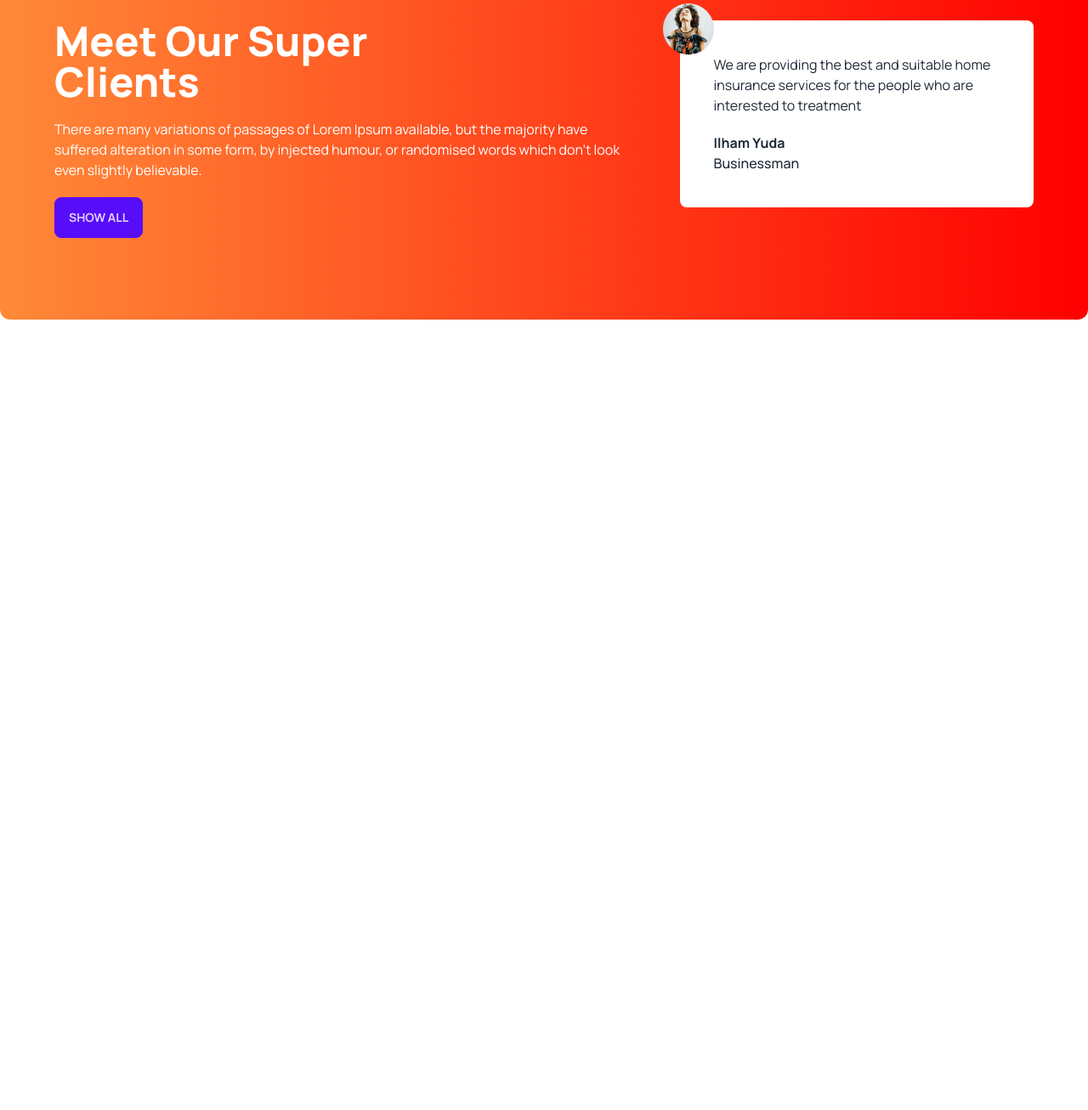
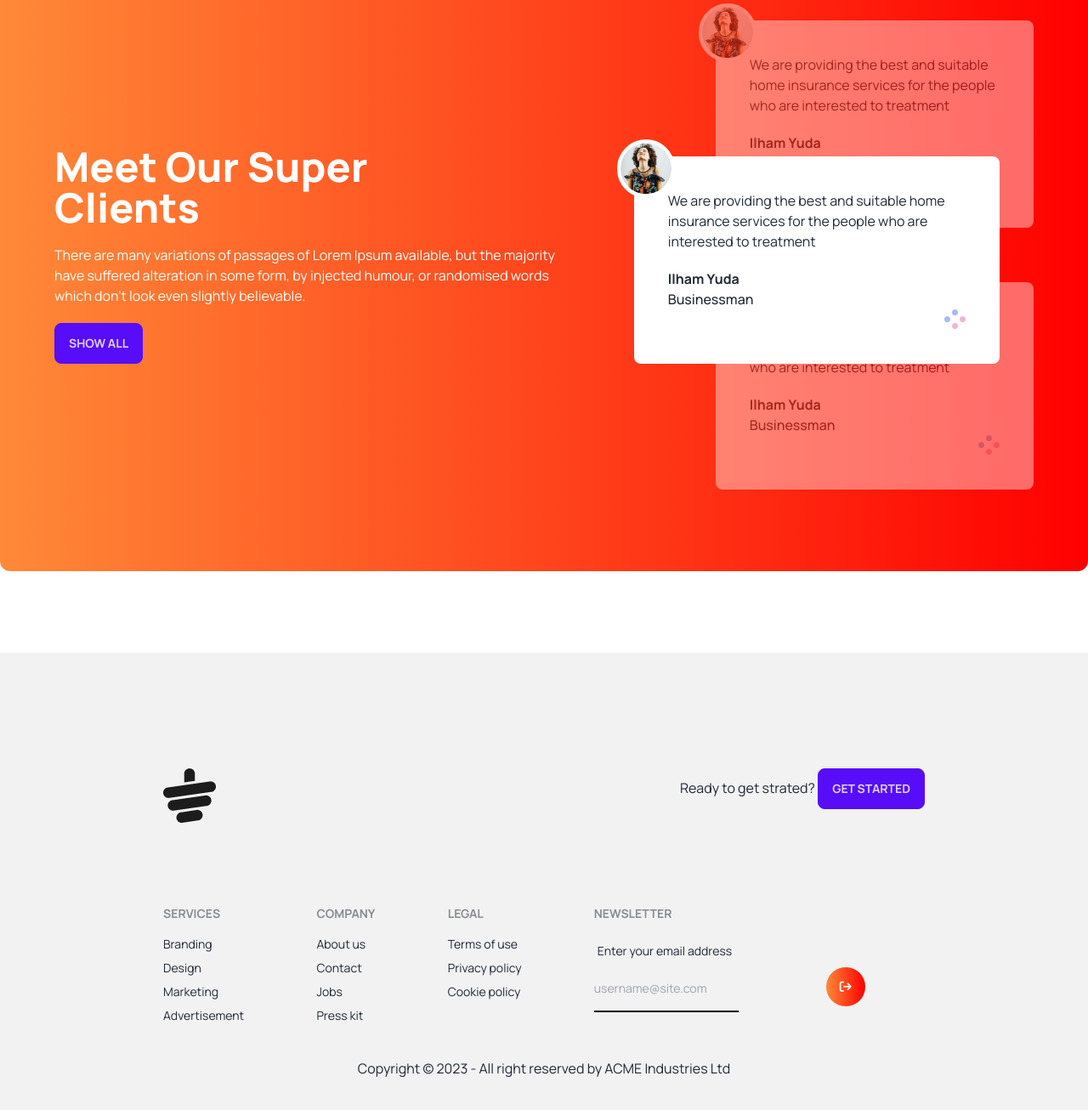
Before and after one commit to SajidHasanNirob/tea-shop, a plain HTML site: page index.html in a window 1280 px wide. Shown: the part 1863-3169 px from the top of the page at 85% size. Before the commit the page ends 2335 px from the top, so only its background shows below. Drawn offline with nearby package versions, Linux system fonts and the light colour scheme.

Commit message:
last part

```diff
--- a/index.html
+++ b/index.html
@@ -23,7 +23,8 @@
             theme: {
                 extend: {
                     colors: {
-                        clifford: '#da373d',
+                        'gradient-start': '#FF8938',
+                        'gradient-end': '#F00',
                     }
                 }
             }
@@ -168,7 +169,9 @@
             </div>
         </section>
         <!-- super client section -->
-        <section class="my-24 flex flex-col lg:flex-row gap-12 rounded-xl bg-gradient-to-r from-[#FF8938] to-[#F00] px-16 py-24">
+        <section
+            class="my-24 flex flex-col lg:flex-row gap-12 rounded-xl bg-gradient-to-r from-gradient-start to-gradient-end px-16 py-24">
+            <div class="flex items-center lg:pr-28">
                 <div class="space-y-5">
                     <h2 class="text-5xl font-extrabold text-white">
                         Meet Our Super
@@ -182,24 +185,110 @@
                     </p>
                     <button class="btn btn-primary"> Show All</button>
                 </div>
-            <div>
-                <!-- review -->
-                <div class=" relative p-10 rounded-lg bg-white">
-                    <img class="absolute -top-5 -left-5" src="images/client.png" alt="">
+            </div>
+            <!-- review container  -->
+            <div class="relative">
+                <!-- next review -->
+                <div class=" opacity-40 relative mb-16 p-10 z-10 rounded-lg bg-white">
+                    <img class="absolute -top-5 -left-5 border-4 border-white rounded-full bg-white"
+                        src="images/client.png" alt="">
                     <p>
-                        We are providing the best and suitable home insurance services for the people who are interested to treatment
+                        We are providing the best and suitable home insurance services for the people who are interested
+                        to treatment
                     </p>
                     <h4 class="font-semibold mt-5">
                         Ilham Yuda
                     </h4>
                     <p class="font-medium">Businessman</p>
+                    <div class="flex justify-end">
+                        <img src="images/circles.png" alt="">
+                    </div>
+                </div>
+                <!-- current review -->
+                <div class=" absolute top-40 z-20 lg:-left-24 lg:w-[430px] p-10 rounded-lg bg-white">
+                    <img class="absolute -top-5 -left-5 border-4 border-white rounded-full bg-white"
+                        src="images/client.png" alt="">
+                    <p>
+                        We are providing the best and suitable home insurance services for the people who are interested
+                        to treatment
+                    </p>
+                    <h4 class="font-semibold mt-5">
+                        Ilham Yuda
+                    </h4>
+                    <p class="font-medium">Businessman</p>
+                    <div class="flex justify-end">
+                        <img src="images/circles.png" alt="">
+                    </div>
+                </div>
+                <!-- previous review -->
+                <div class=" opacity-40 relative p-10 z-10 rounded-lg bg-white">
+                    <img class="absolute -top-5 -left-5 border-4 border-white rounded-full bg-white"
+                        src="images/client.png" alt="">
+                    <p>
+                        We are providing the best and suitable home insurance services for the people who are interested
+                        to treatment
+                    </p>
+                    <h4 class="font-semibold mt-5">
+                        Ilham Yuda
+                    </h4>
+                    <p class="font-medium">Businessman</p>
+                    <div class="flex justify-end">
+                        <img src="images/circles.png" alt="">
+                    </div>
                 </div>
             </div>
         </section>
     </main>
 
-    <footer>
-
+    <footer class="px-48 py-10 bg-base-200 text-base-content">
+        <div class="flex justify-between my-24">
+            <img src="images/cup.png" alt="">
+            <p> <span> Ready to get strated? </span>
+                <button class="btn btn-primary">Get started</button>
+            </p>
+        </div>
+        <div class="footer ">
+            <nav>
+                <header class="footer-title">Services</header>
+                <a class="link link-hover">Branding</a>
+                <a class="link link-hover">Design</a>
+                <a class="link link-hover">Marketing</a>
+                <a class="link link-hover">Advertisement</a>
+            </nav>
+            <nav>
+                <header class="footer-title">Company</header>
+                <a class="link link-hover">About us</a>
+                <a class="link link-hover">Contact</a>
+                <a class="link link-hover">Jobs</a>
+                <a class="link link-hover">Press kit</a>
+            </nav>
+            <nav>
+                <header class="footer-title">Legal</header>
+                <a class="link link-hover">Terms of use</a>
+                <a class="link link-hover">Privacy policy</a>
+                <a class="link link-hover">Cookie policy</a>
+            </nav>
+            <form>
+                <header class="footer-title">Newsletter</header>
+                <fieldset class="form-control w-80">
+                    <label class="label">
+                        <span class="label-text">Enter your email address</span>
+                    </label>
+                    <div class="relative">
+                        <input type="text" placeholder="username@site.com"
+                            class="py-4 bg-transparent border-b-2 border-black outline-none" />
+                        <button
+                            class="btn text-white absolute top-0 right-0 rounded-full bg-gradient-to-r from-gradient-start to-gradient-end"><i
+                                class="fa-solid fa-arrow-right-from-bracket"></i></button>
+                    </div>
+                </fieldset>
+            </form>
+        </div>
+        <div class="mt-10 text-center">
+            <aside>
+                <p>Copyright © 2023 - All right reserved by ACME Industries Ltd</p>
+            </aside>
+        </div>
     </footer>
 
 </body>
```
Lines whose indentation alone changed are shown as unchanged.
